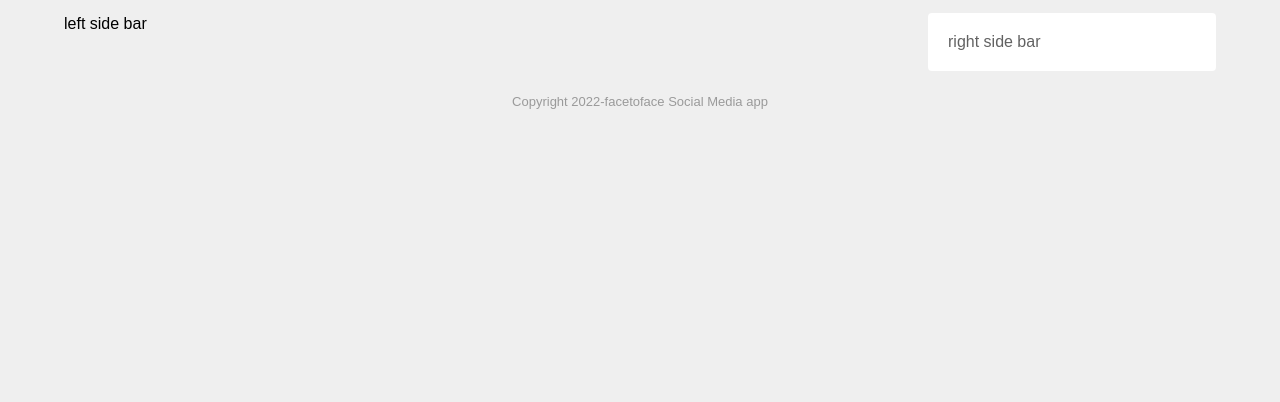
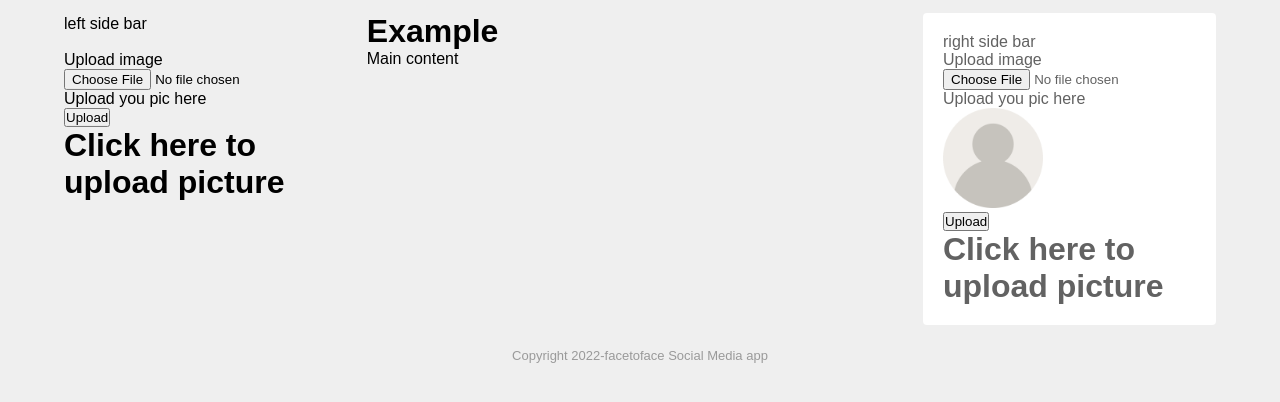
Before and after one commit to DezMoon/facetoface, a PHP site: page /profile.php in a window 1280 px wide. Shown: the part 55-457 px from the top of the page. Run offline with PHP 8.4, Linux system fonts and the light colour scheme; a user stored in the database is signed in; data comes from the database, SQL or seed files in the repository; data that the repository does not hold is empty; some libraries are stand-ins or nearby versions.

Commit message:
All files

```diff
--- a/assets/css/style.css
+++ b/assets/css/style.css
@@ -280,6 +280,16 @@ background-image: linear-gradient(transparent,rgba(0, 0, 0, 0.5)),url(../images/
     display: flex;
     align-items: center;
 }
+
+.message {
+    color: #25A7A7;
+    font-weight: bold;
+}
+.err_message {
+    color: crimson;
+    font-weight: bold;
+}
+
 .user-profile img{
     width: 45px;
     height: 45px;
--- a/profile.php
+++ b/profile.php
@@ -145,10 +145,43 @@ if(isset($_SESSION['email'])){
 <div class="container">
 <div class="left-sidebar">
     <p>left side bar</p>
+
+    <br/>
+
+    <form action="assets/user_profile/update_profile.php" method="post">
+        <label>Upload image</label>
+        <input type="file" name="file"/>
+        <p>Upload you pic here</p>
+
+        <input type="submit" name="upload_new_image" value="Upload" />
+        <h1>Click here to upload picture</h1>
+    </form>
+
 </div>
 
 <!---------main-content------------->
 <div class="main-containt">
+    <h1>Example</h1>
+    <p>Main content</p>
+
+    <div class="message">
+        <?php
+        if(isset($_SESSION['message'])) {
+            echo $_SESSION['message'];
+            unset($_SESSION['message']);
+        }
+        ?>
+    </div>
+
+    <?php
+    if(isset($_SESSION['err_message'])) {
+        echo $_SESSION['err_message'];
+        unset($_SESSION['err_message']);
+    }
+    ?>
+
+    <br/>
+
     <?php
 
     $image = 'assets/images/user.png';
@@ -163,19 +196,15 @@ if(isset($_SESSION['email'])){
     $image = 'assets/f2f/upload/<?php echo $file ?>';
 
     ?>
+        <form action="assets/user_profile/update_profile.php" method="post">
+            <label>Upload image</label>
+            <input type="file" name="image" value="<?php echo $image; ?>"/>
+            <p>Upload you pic here</p>
+            <p><img src="assets/f2f/upload/<?php echo $image; ?>" width="100" height="100" alt="profile picture" /></p>
 
-    <form action="assets/user_profile/update_profile.php" method="post">
-        <div class="form-group">
-            <label>File</label>
-            <input type="file" name="image" value="<?php echo $image; ?>">
-            <p><img src="assets/f2f/upload/<?php echo $image; ?>" width="100" height="100"></p>
-        </div>
+            <input type="submit" name="upload_image" value="Upload" />
 
-        <div class="form-group">
-            <input  type="submit" class="dtn btn-primary" name="image_upload" value="Upload" />
-        </div>
-    </form>
-
+        </form>
 
     <?php
     }
@@ -184,6 +213,15 @@ if(isset($_SESSION['email'])){
 
 <div class="right-sidebar">
     <p>right side bar</p>
+    <form action="assets/user_profile/update_profile.php" method="post">
+        <label>Upload image</label>
+        <input type="file" name="image" value="<?php echo $image; ?>"/>
+        <p>Upload you pic here</p>
+        <p><img src="assets/f2f/upload/<?php echo $image; ?>" width="100" height="100" alt="profile picture" /></p>
+
+        <input type="submit" name="upload_image" value="Upload" />
+        <h1>Click here to upload picture</h1>
+    </form>
 </div>
 </div>
 
```
Also changed, not shown: assets/user_profile/update_profile.php (+117 -2 lines).
